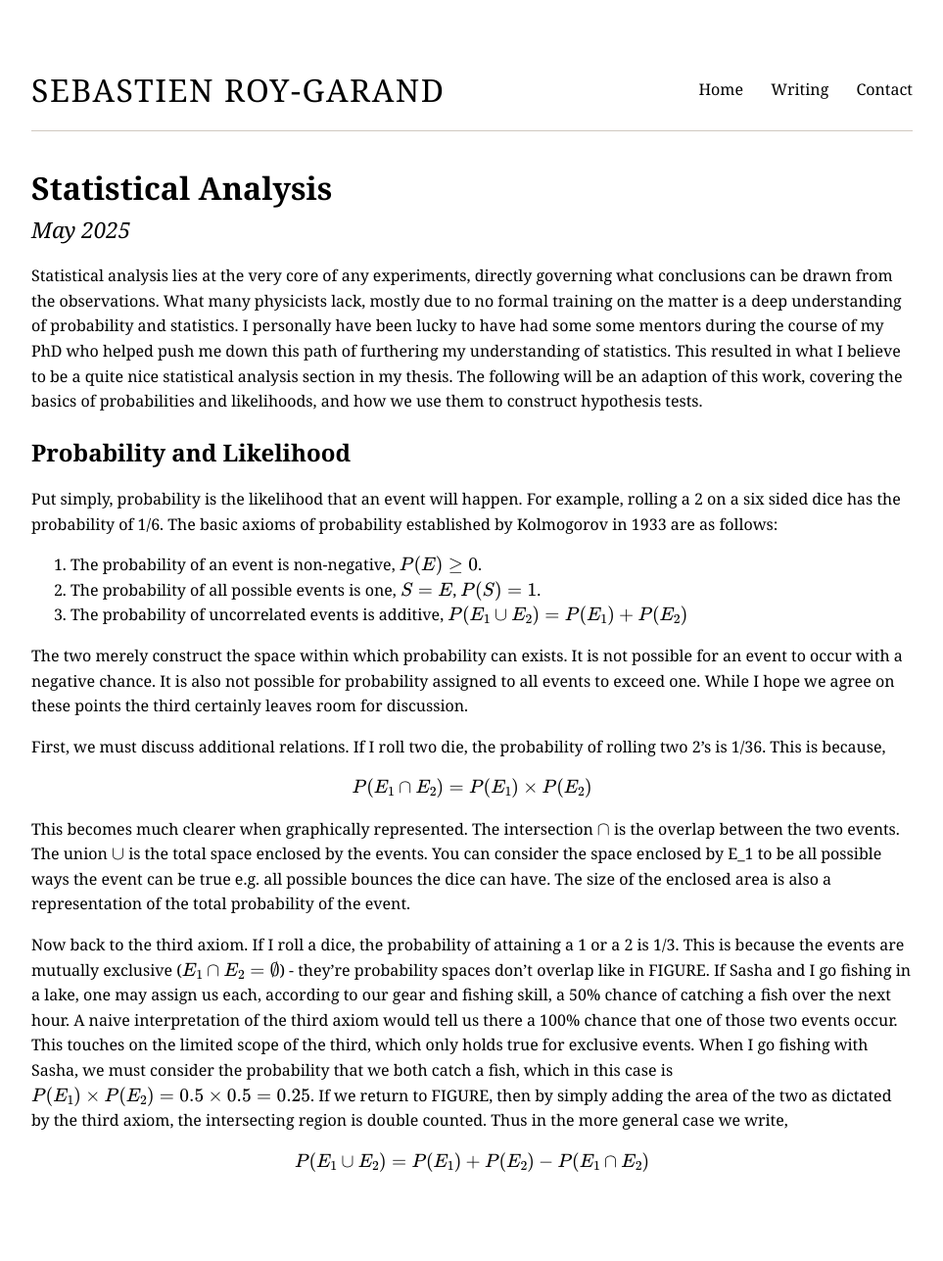
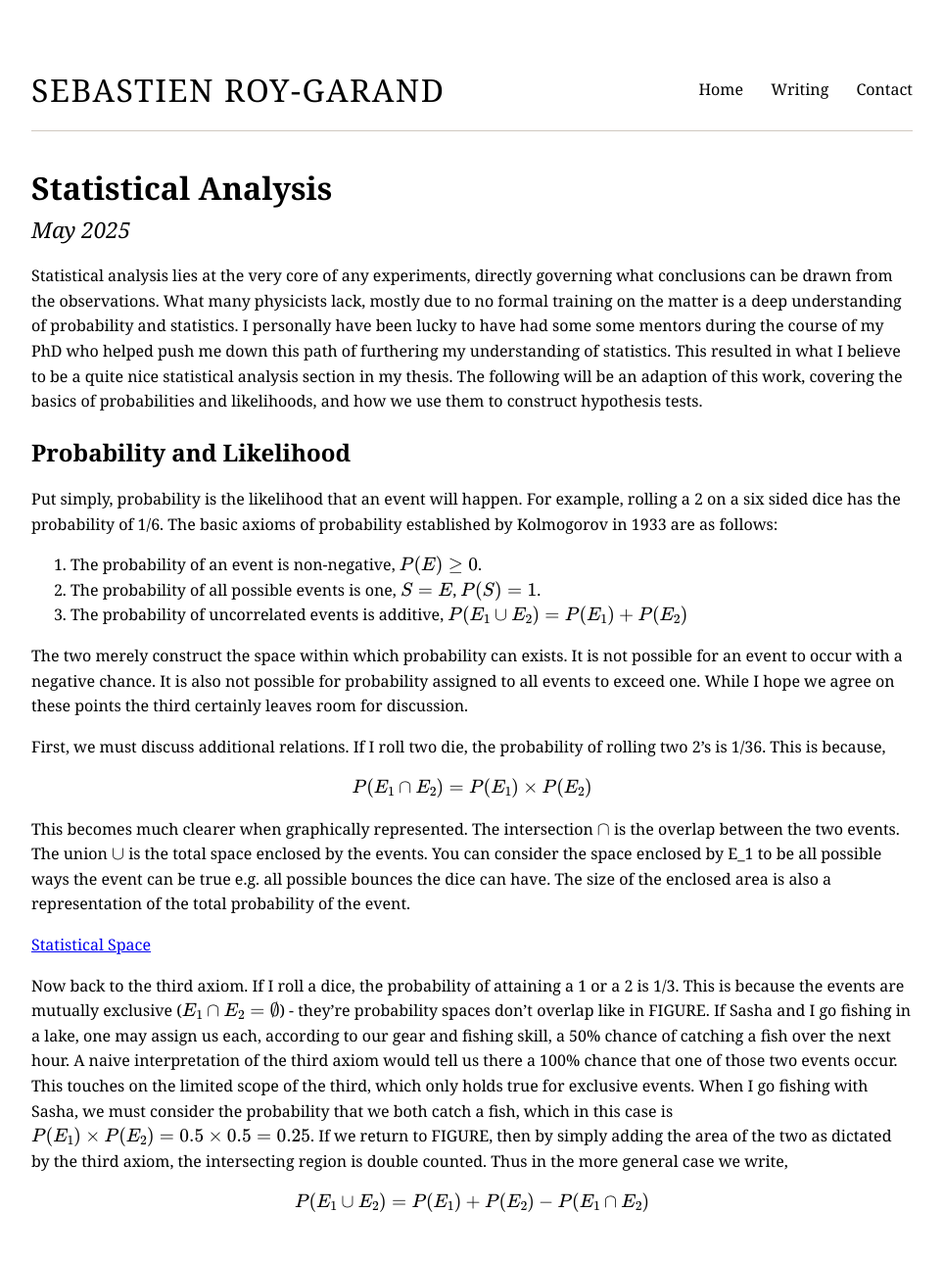
Before and after one commit to sroygara/sroygara.github.io, a Jekyll site: the page built from writing/StatisticalAnalysis.md, in a window 1280 px wide. Shown: the whole page at 98% size, without its empty margins (158-1121 px from the left). Built offline with Jekyll 4.4.1, drawn with Linux system fonts in a browser that asks for light colours; before the commit the page ends 1246 px from its top, so only the background shows below that.

Commit message:
added image

```diff
--- a/writing/StatisticalAnalysis.md
+++ b/writing/StatisticalAnalysis.md
@@ -25,6 +25,8 @@
 $$
 
 This becomes much clearer when graphically represented. The intersection $\cap$ is the overlap between the two events. The union $\cup$ is the total space enclosed by the events. You can consider the space enclosed by E_1 to be all possible ways the event can be true e.g. all possible bounces the dice can have. The size of the enclosed area is also a representation of the total probability of the event.
+
+[Statistical Space](StatsImages/ProbSpace.jpeg)
 
 Now back to the third axiom. If I roll a dice, the probability of attaining a 1 or a 2 is 1/3. This is because the events are mutually exclusive  ($E_1\cap E_2 =\emptyset$) - they're probability spaces don't overlap like in FIGURE. If Sasha and I go fishing in a lake, one may assign us each, according to our gear and fishing skill, a 50% chance of catching a fish over the next hour. A naive interpretation of the third axiom would tell us there a 100% chance that one of those two events occur. This touches on the limited scope of the third, which only holds true for exclusive events. When I go fishing with Sasha, we must consider the probability that we both catch a fish, which in this case is $P(E_1)\times P(E_2) = 0.5\times0.5 = 0.25$. If we return to FIGURE, then by simply adding the area of the two as dictated by the third axiom, the intersecting region is double counted. Thus in the more general case we write,
 
```
Also changed, not shown: writing/StatsImages/ProbSpace.jpeg (added).
